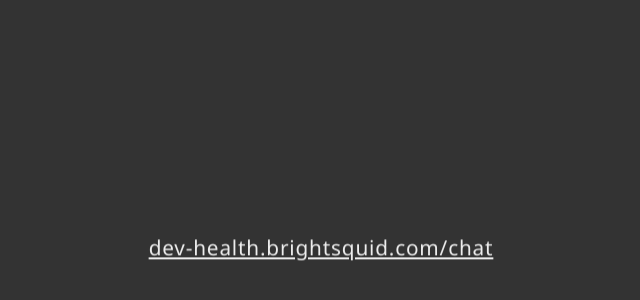
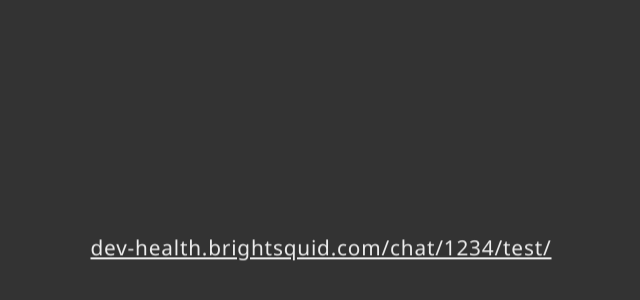
Before and after one commit to camloken/camloken.github.io, a plain HTML site: page test.html in a window 1280 px wide. Shown: the part 152-452 px from the top of the page, without its empty margins (319-959 px from the left). Drawn offline with Linux system fonts and the light colour scheme.

Commit message:
Update test.html

```diff
--- a/test.html
+++ b/test.html
@@ -10,7 +10,7 @@
 </head>
 <body>
 	<div class="content">
-		<h5><a href="https://dev-health.brightsquid.com/chat" style="color:#eee;">dev-health.brightsquid.com/chat</a></h5>
+		<h5><a href="https://dev-health.brightsquid.com/chat/1234/test/" style="color:#eee;">dev-health.brightsquid.com/chat/1234/test/</a></h5>
 	</div>
 </body>
 </html>
```
